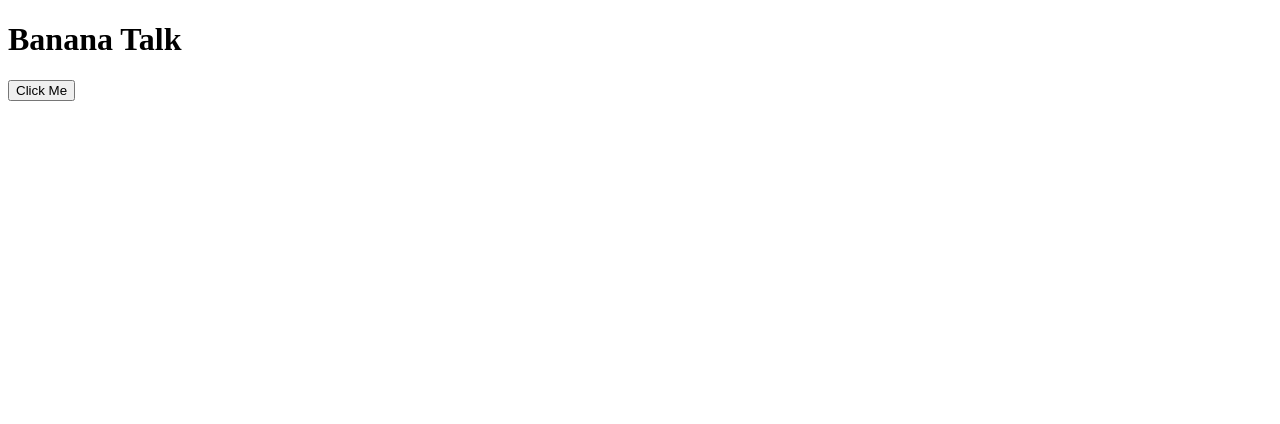
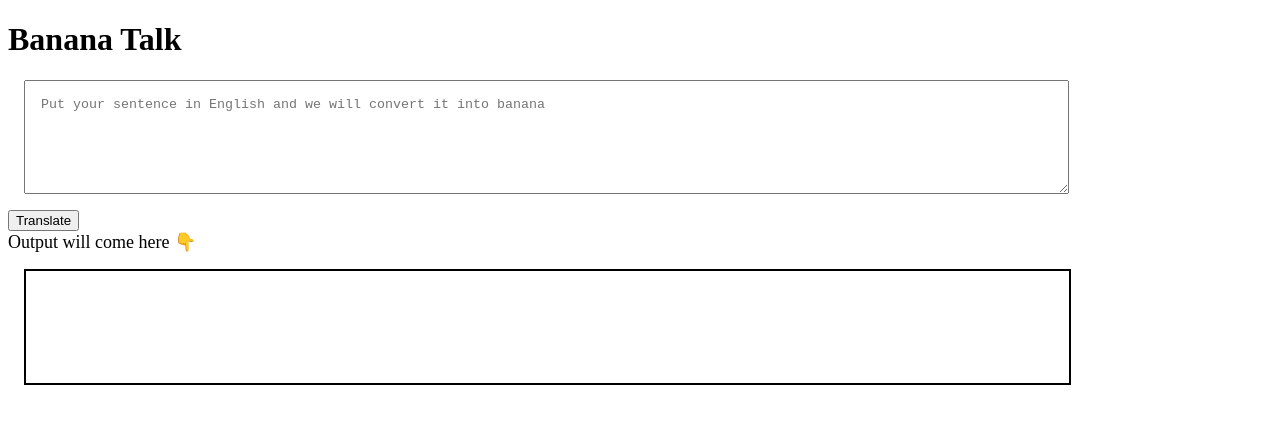
Before and after one commit to tanishaverma17/Banana-Talk, a plain HTML site: page index.html in a window 1280 px wide. Drawn offline with Linux system fonts and the light colour scheme.

Commit message:
add-Input and Output
added functionality that input and output

```diff
--- a/index.html
+++ b/index.html
@@ -4,12 +4,34 @@
     <meta charset="UTF-8">
     <meta name="viewport" content="width=device-width, initial-scale=1.0">
     <title>Banana Speak</title>
+    <style>
+        #text{
+            width: 80%;
+            display: block;
+            margin: 1rem;
+            height: 10vh;
+            padding: 1rem;
+        }
+
+        #output{
+            border: 2px solid black;
+            height: 10vh;
+            width: 80%;
+            margin: 1rem;
+            padding: 1rem;
+        }
+        #output-txt{
+            font-size: large;
+        }
+    </style>
 </head>
 <body>
     <!-- this first lecture javascript was CLI but here we are doing GUI that we usually use -->
     <h1>Banana Talk</h1>
-    <button id="btn-translate">Click Me</button>
-
+    <textarea placeholder="Put your sentence in English and we will convert it into banana" id="text"></textarea>
+    <button id="btn">Translate</button>
+    <div id="output-txt">Output will come here 👇</div>
+    <div id="output"></div>
 
     <!-- e should keep javascript tag at last so that it is read after the whole body is read -->
     <script src="script.js" text="text/javascript"></script>
--- a/script.js
+++ b/script.js
@@ -3,7 +3,12 @@
 // var userName = prompt("Enter your name?")
 // console.log("Hello "+ userName);
 // alert("hello");
-var btnTranslate = document.querySelector("btn-translate");
+var btnTranslate = document.querySelector("#btn");
+var text = document.querySelector("#text");
+var OutputDiv = document.querySelector("#output");
+
+// OutputDiv.innerText = "Tanisha Verma"; //output
 btnTranslate.addEventListener("click", function clickEventHandler(){
-    console.log("clicked");
+    // console.log("input", textInput.value) //input
+    OutputDiv.innerText = "aaaaaa" + text.value;
 });
```
